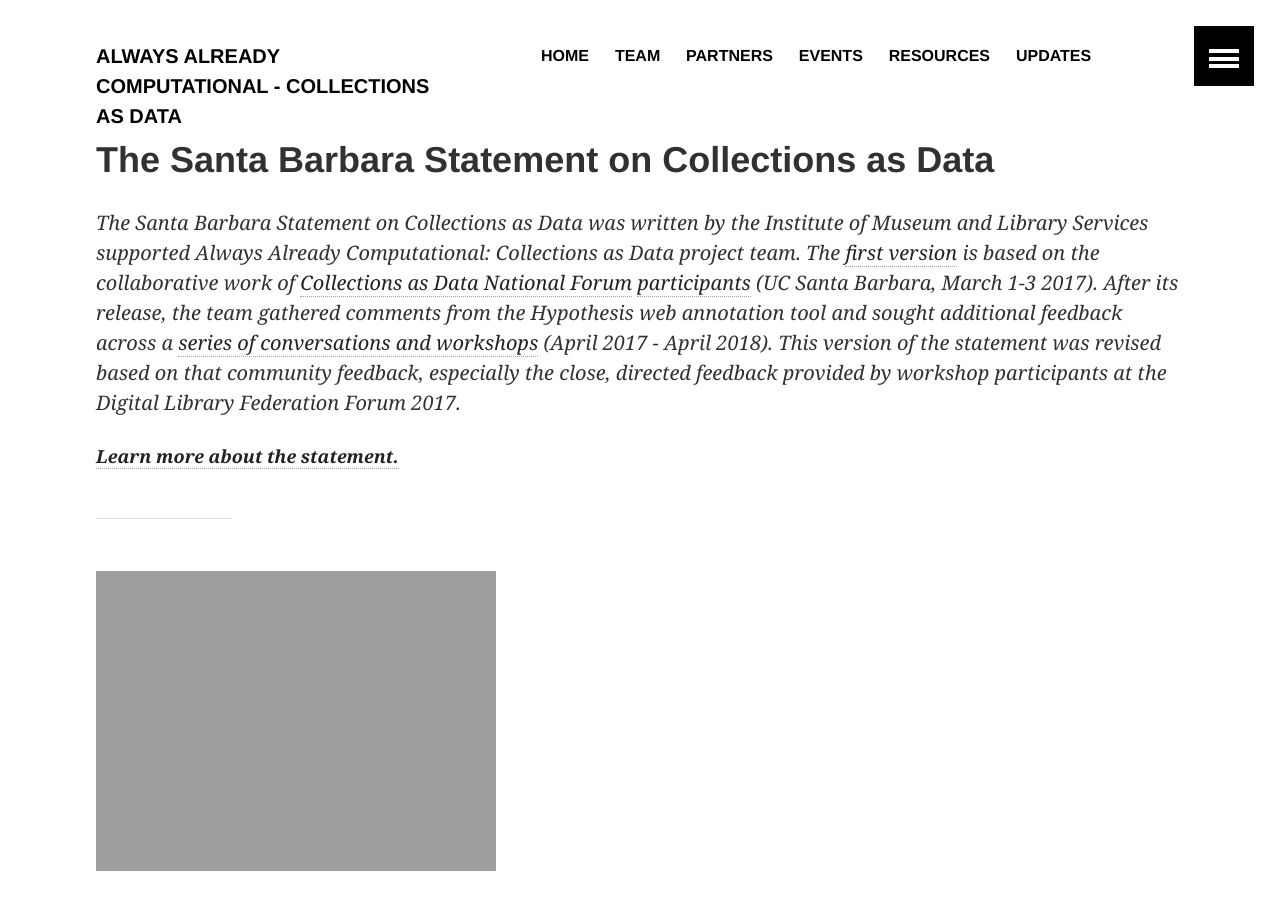
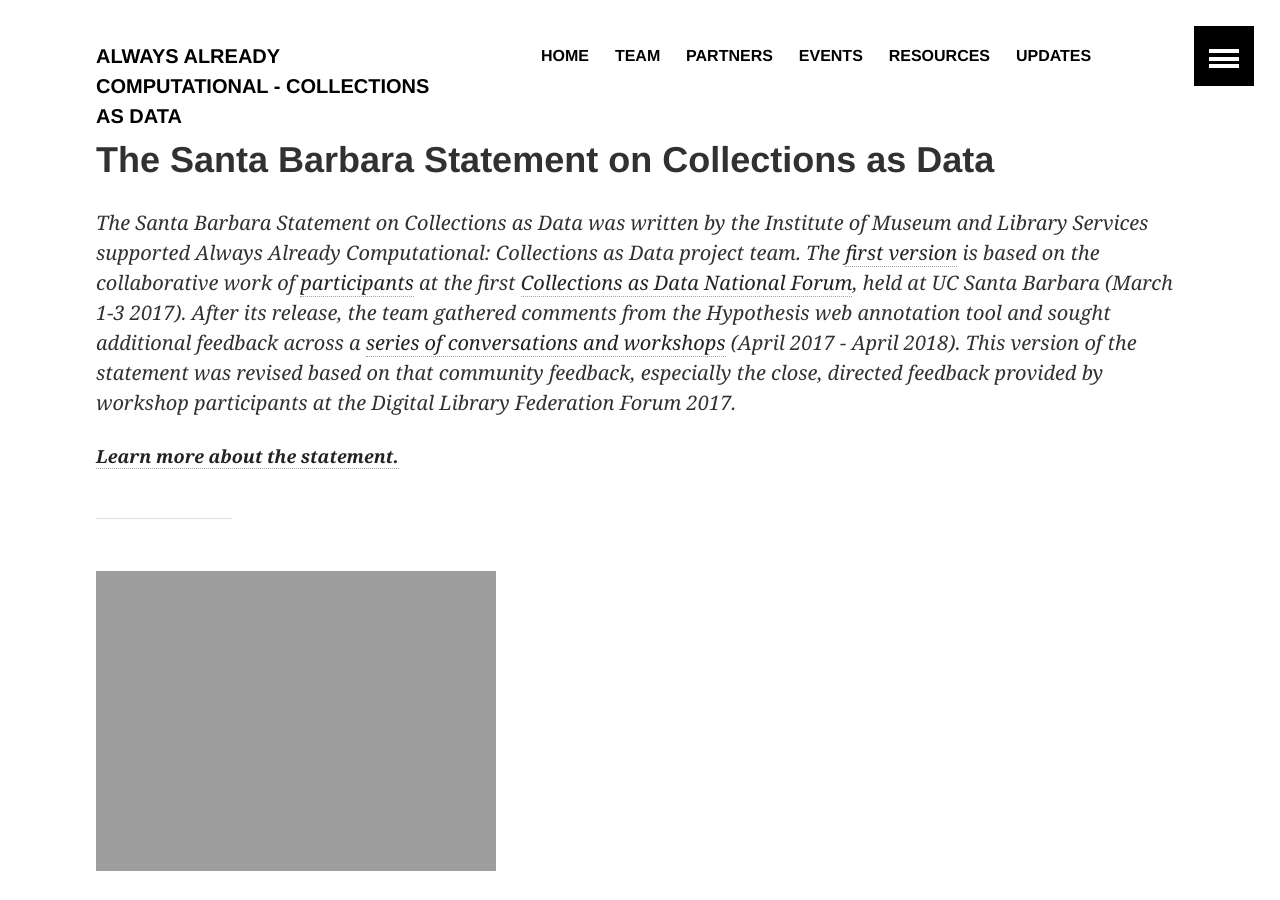
Before and after one commit to collectionsasdata/collectionsasdata.github.io, a Jekyll site: the page built from statement.markdown, in a window 1280 px wide and 900 px high. Built offline with Jekyll 4.4.1, drawn with Linux system fonts in a browser that asks for light colours; a script that is not in the unit is left out.

Commit message:
Update statement.markdown

```diff
--- a/statement.markdown
+++ b/statement.markdown
@@ -3,7 +3,7 @@
 title:  "The Santa Barbara Statement on Collections as Data"
 ---
 
-*The Santa Barbara Statement on Collections as Data was written by the Institute of Museum and Library Services supported Always Already Computational: Collections as Data project team. The [first version](https://collectionsasdata.github.io/statementv1/) is based on the collaborative work of [Collections as Data National Forum](https://collectionsasdata.github.io/nominations/) [participants](https://collectionsasdata.github.io/partners/) (UC Santa Barbara, March 1-3 2017). After its release, the team gathered comments from the Hypothesis web annotation tool and sought additional feedback across a [series of conversations and workshops]( https://collectionsasdata.github.io/events/) (April 2017 - April 2018). This version of the statement was revised based on that community feedback, especially the close, directed feedback provided by workshop participants at the Digital Library Federation Forum 2017.*
+*The Santa Barbara Statement on Collections as Data was written by the Institute of Museum and Library Services supported Always Already Computational: Collections as Data project team. The [first version](https://collectionsasdata.github.io/statementv1/) is based on the collaborative work of [participants](https://collectionsasdata.github.io/partners/) at the first [Collections as Data National Forum](https://collectionsasdata.github.io/nominations/), held at UC Santa Barbara (March 1-3 2017). After its release, the team gathered comments from the Hypothesis web annotation tool and sought additional feedback across a [series of conversations and workshops]( https://collectionsasdata.github.io/events/) (April 2017 - April 2018). This version of the statement was revised based on that community feedback, especially the close, directed feedback provided by workshop participants at the Digital Library Federation Forum 2017.*
 
 [***Learn more about the statement.***](https://collectionsasdata.github.io/devstatement/)
 
```
